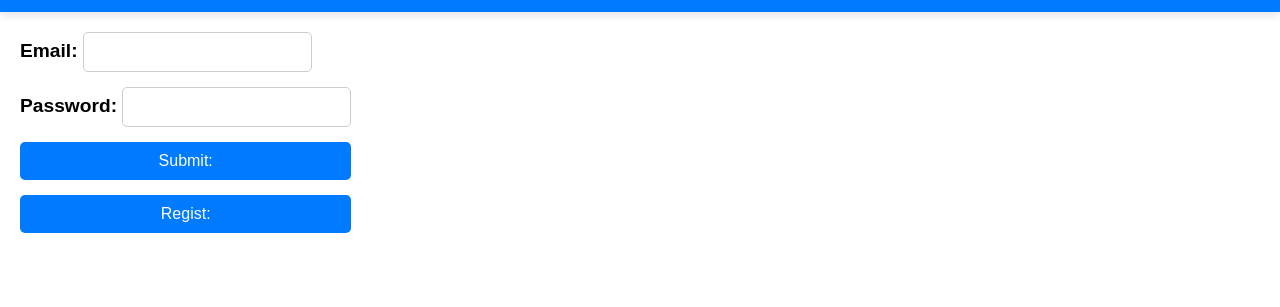
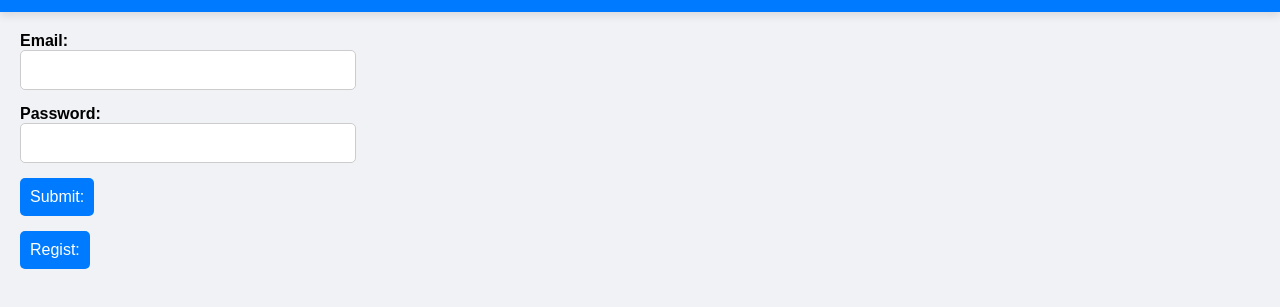
Before and after one commit to cute-dolphin/myvanlina_js-project, a plain HTML site: page frontend/index.html in a window 1280 px wide. Shown: the part 55-362 px from the top of the page. Drawn offline with Linux system fonts and the light colour scheme.

Commit message:
add comment

```diff
--- a/frontend/styles/global.css
+++ b/frontend/styles/global.css
@@ -1,14 +1,14 @@
-/* base styles, feel free to edit */
+/* Base styles */
 html, body {
     margin: 0;
     padding: 0;
     height: 100%;
-    font-family: Arial;
+    font-family: Arial, sans-serif;
+    background-color: #f0f2f5;
+    box-sizing: border-box;
 }
 
-.create-thread-form{
-    margin: 20px;
-}
+/* Header */
 header {
     background-color: #007bff;
     color: #fff;
@@ -22,10 +22,16 @@ header h1 {
     font-size: 2rem;
 }
 
+/* Main content area */
 #main {
     display: flex;
+    flex-direction: row;
+    flex-wrap: wrap;
     padding: 20px;
+    gap: 20px;
 }
+
+/* General styles */
 #create-thread-form,
 #edit-thread-page,
 #currentUserDetailPage,
@@ -39,12 +45,16 @@ header h1 {
     border-radius: 8px;
     box-shadow: 0px 4px 8px rgba(0, 0, 0, 0.1);
     max-width: 600px;
+    width: 100%;
+    box-sizing: border-box;
 }
 
+/* Information display row */
 .showInfoLine {
     margin: 10px 0;
 }
 
+/* Form styles */
 form {
     display: flex;
     flex-direction: column;
@@ -54,7 +64,7 @@ form {
 label {
     font-weight: bold;
     margin-bottom: 5px;
-    font-size: 1.2rem;
+    font-size: 1rem;
 }
 
 input[type="text"],
@@ -65,8 +75,18 @@ input[type="checkbox"] {
     border-radius: 5px;
     border: 1px solid #ccc;
     font-size: 1rem;
+    width: 100%;
+    transition: border-color 0.3s ease;
 }
 
+input[type="text"]:focus,
+input[type="email"]:focus,
+input[type="password"]:focus {
+    border-color: #007bff;
+    outline: none;
+}
+
+/* Button styles */
 button {
     background-color: #007bff;
     color: white;
@@ -76,48 +96,33 @@ button {
     cursor: pointer;
     font-size: 1rem;
     transition: background-color 0.3s ease;
+    width: fit-content;
 }
 
 button:hover {
     background-color: #0056b3;
 }
 
-input[type="text"],
-input[type="email"],
-input[type="password"],
-input[type="checkbox"] {
-    padding: 10px;
-    border-radius: 5px;
-    border: 1px solid #ccc;
-    font-size: 1rem;
+button:focus {
+    outline: 2px solid #0056b3;
+    outline-offset: 2px;
 }
 
-button {
-    background-color: #007bff;
-    color: white;
-    padding: 10px;
-    border: none;
-    border-radius: 5px;
-    cursor: pointer;
-    font-size: 1rem;
-    transition: background-color 0.3s ease;
-}
-
-button:hover {
-    background-color: #0056b3;
-}
-
+/* Layout components */
 .create-thread-form {
     margin: 20px;
 }
 
 #headerButtons {
     display: flex;
+    flex-wrap: wrap;
     gap: 10px;
+    justify-content: center;
 }
 
 #showThreads {
-    width: 400px;
+    width: 100%;
+    max-width: 400px;
     overflow-y: auto;
 }
 
@@ -129,6 +134,7 @@ button:hover {
     box-shadow: 0px 2px 4px rgba(0, 0, 0, 0.1);
 }
 
+/* List items */
 li {
     margin-bottom: 15px;
 }
@@ -138,17 +144,12 @@ li {
     flex-grow: 1;
 }
 
-#create-thread-form,
-#edit-thread-page,
-#showThreads {
-    flex-basis: 100%;
-}
-
 ul.showInfoLine {
     padding: 15px;
     border-bottom: 1px solid #ccc;
 }
 
+/* Image styles */
 img {
     width: 50px;
     height: 50px;
@@ -156,7 +157,7 @@ img {
     margin-right: 10px;
 }
 
-/* Comment Section */
+/* Comment section */
 #showComments {
     padding: 10px;
     background-color: #e9ecef;
@@ -169,6 +170,7 @@ img {
     margin-top: 10px;
 }
 
+/* Responsive design */
 @media screen and (max-width: 768px) {
     #main {
         flex-direction: column;
@@ -184,7 +186,6 @@ img {
     }
 }
 
-/* Media Queries for Responsive Design */
 @media screen and (max-width: 400px) and (max-height: 700px) {
     #main {
         flex-direction: column;
```
